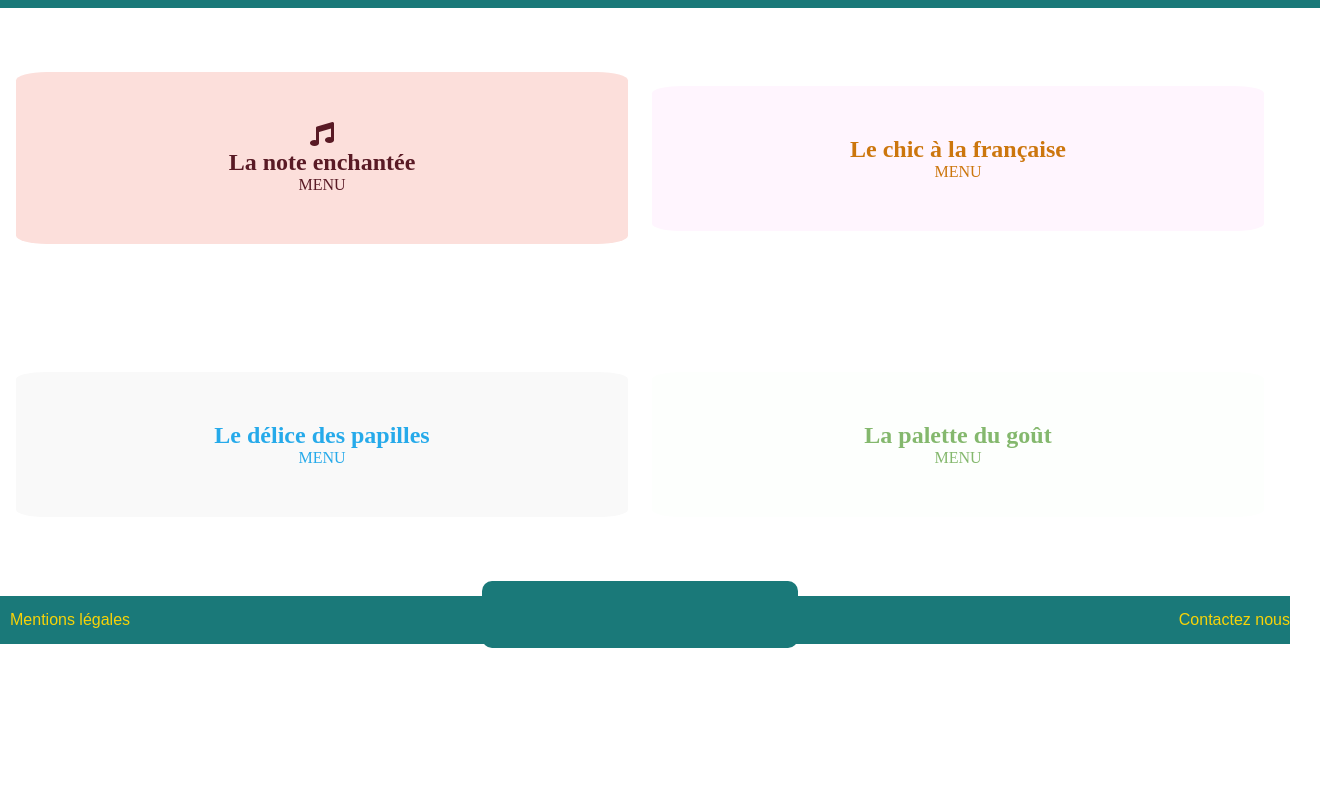
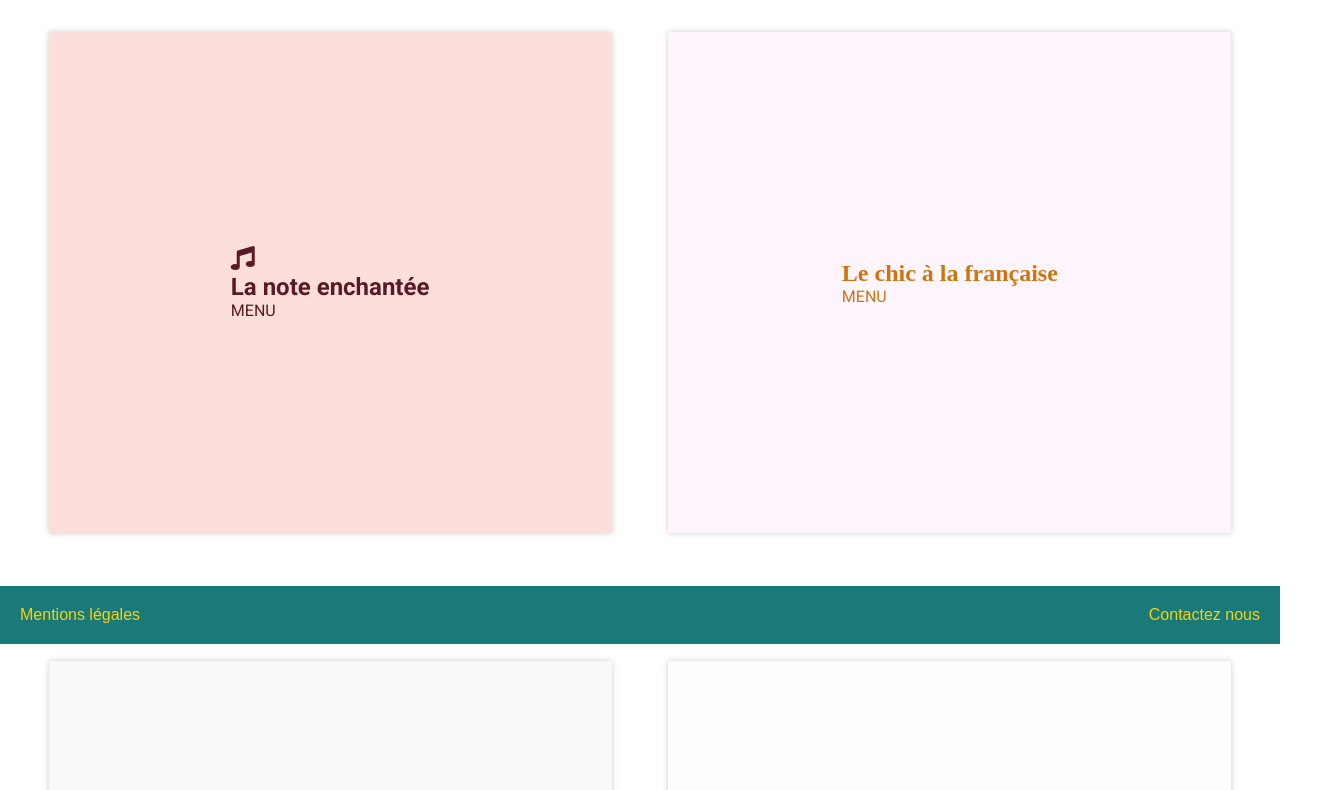
Before and after one commit to sereaudrey/OHMYFOOD, a website: page Index.html in a window 1280 px wide. Shown: the part 156-946 px from the top of the page, 1320 px wide, since content can reach past the window. Before the commit the page ends 864 px from the top, so only its background shows below. Drawn offline with nearby package versions, Linux system fonts and the light colour scheme; files that its build step writes are made by us from their sources; a web font is replaced by a local one.

Commit message:
création fichiers header footer et container

```diff
--- a/Index.html
+++ b/Index.html
@@ -4,6 +4,8 @@
         <meta charset="utf-8" />
 
             <meta name="viewport" content="width=device-width, initial-scale=1"/>
+
+            <link href="https://fonts.googleapis.com/css2?family=Croissant+One&family=Devonshire&family=Kaushan+Script&family=Noto+Serif:ital,wght@0,400;0,700;1,400;1,700&family=Parisienne&family=Roboto:ital,wght@0,100;0,300;0,400;0,500;0,700;0,900;1,100;1,300;1,400;1,500;1,700;1,900&family=Sriracha&display=swap" rel="stylesheet">
 
             <link rel="stylesheet" href="css/style.css" />
 
@@ -51,8 +53,8 @@
         <div class= "btn"> Prochainement </div>
 
         <footer>
-            <a> Mentions légales</a>
-            <a> Contactez nous </a>
+            <a class="item"> Mentions légales</a>
+            <a class="item"> Contactez nous </a>
         </footer>
     </body>
 </html>
--- a/sass/base/_typographie.scss
+++ b/sass/base/_typographie.scss
@@ -1,8 +1,21 @@
 h1 {
     font-family: arial, tahoma, comic;
     font-weight: bold;
+    text-align: center;
+    padding-top: 5%;
+    padding-bottom: 1%;
+}
+
+
+h3 {
+    font-size: 1.7rem;
+    margin: 40px 0;
 }
 
 a {
     text-decoration: none;
   }
+
+body {
+    font-family: 'Roboto', sans-serif;
+}
--- a/sass/component/_component.scss
+++ b/sass/component/_component.scss
@@ -11,46 +11,7 @@
     font-size: 2rem;
 }
 
-.menu1 {
-    background-color: #FCDFDB;
+section {
+    text-align: center;
+    padding-top: 5%;
 }
-
-.menu1 h2, .menu1 p {
-    color: rgb(89,26,37);
-}
-.menu1 h2 {
-    font-face: monotype;
-}
-
-.menu2 {
-    background-color: #FFF5FE;
-}
-
-.menu2 h2, .menu2 p {
-    color: rgb(204, 118, 13);
-}
-
-.menu2 h2 {
-    font-family: script mt bold;
-}
-
-.menu3 {
-    background-color: #F9F9F9;
-}
-.menu3 h2, .menu3 p {
-    color: rgb(38, 170, 234);
-}
-
-.menu4 {
-    background-color: #FDFFFD;
-}
-.menu4 h2, .menu4 p {
-    color: rgb(132, 184, 109);
-}
-.menu-cover {
-    width: 40%;
-    padding: 50px;
-    margin: 5% 8px 5% 8px;
-    text-align: center;
-    border-radius: 5%;
-}
--- a/sass/component/_menu.scss
+++ b/sass/component/_menu.scss
@@ -12,17 +12,57 @@
     padding-top: 5%;
     padding-bottom: 5%;
 }
-section {
-    text-align: center;
-    padding-top: 5%;
+
+
+.price {
+    padding-left: 20px;
 }
 
-h1 {
-    text-align: center;
-    padding-top: 5%;
-    padding-bottom: 1%;
+
+.menu1 {
+    background-color: #FCDFDB;
 }
 
-.price {
-    text-align: right;
+.menu1 h2, .menu1 p {
+    color: rgb(89,26,37);
 }
+.menu1 h2 {
+    font-face: monotype;
+}
+
+.menu2 {
+    background-color: #FFF5FE;
+}
+
+.menu2 h2, .menu2 p {
+    color: rgb(204, 118, 13);
+}
+
+.menu2 h2 {
+    font-family: script mt bold;
+}
+
+.menu3 {
+    background-color: #F9F9F9;
+}
+.menu3 h2, .menu3 p {
+    color: rgb(38, 170, 234);
+}
+
+.menu4 {
+    background-color: #FDFFFD;
+}
+.menu4 h2, .menu4 p {
+    color: rgb(132, 184, 109);
+}
+.menu-cover {
+    display : flex;
+    flex-direction: column;
+    align-items: center;
+    justify-content: center;
+    width: 40%;
+    min-height: 450px;
+    padding: 2%;
+    margin: 5% 8px 5% 8px;
+    box-shadow: 0 0 6px #ccc;
+}
--- /dev/null
+++ b/sass/layout/_container.scss
@@ -0,0 +1,14 @@
+.container {
+    display: flex;
+    flex-direction: row;
+    flex-wrap: wrap;
+    justify-content: space-evenly;
+    align-items: center;
+}
+
+header, footer {
+    background-color: $color-primary;
+    color: $color-secondary;
+    width: 100%;
+    font-family: $font-family;
+}
--- /dev/null
+++ b/sass/layout/_footer.scss
@@ -0,0 +1,12 @@
+footer {
+    display: flex;
+    justify-content: space-between;
+    position: fixed;
+    bottom: 0;
+    left: 0;
+    font-size: 1,5rem;
+}
+
+.item {
+    padding: 20px;
+}
--- /dev/null
+++ b/sass/layout/_header.scss
@@ -0,0 +1,12 @@
+header {
+    text-align: center;
+    display: block;
+
+    .img {
+        padding: 20px;
+    }
+}
+
+img {
+    height: 120px;
+}
--- a/sass/layout/_layout.scss
+++ /dev/null
@@ -1,36 +0,0 @@
-.container {
-    display: flex;
-    flex-direction: row;
-    flex-wrap: wrap;
-    justify-content: space-evenly;
-    align-items: center;
-}
-
-header, footer {
-    background-color: $color-primary;
-    color: $color-secondary;
-    width: 100%;
-    font-family: $font-family;
-}
-
-header {
-    text-align: center;
-    padding: 20px;
-    display: block;
-}
-
-img {
-    height: 120px;
-}
-
-footer {
-    display: flex;
-    justify-content: space-between;
-    position: fixed;
-    bottom: 0;
-    left: 0;
-    font-size: 1,5rem;
-    padding-top: 15px;
-    padding-bottom: 15px;
-    padding-left:10px;
-}
--- a/sass/main.scss
+++ b/sass/main.scss
@@ -1,11 +1,11 @@
 @import "./utils/variables";
 
 @import "./base/base";
+@import "./base/typographie";
 
 @import "./component/component";
+@import "./component/menu";
 
-@import "./base/typographie";
-
-@import "./layout/layout";
-
-@import "./component/menu";
+@import "./layout/container";
+@import "./layout/footer";
+@import "./layout/header";
```
